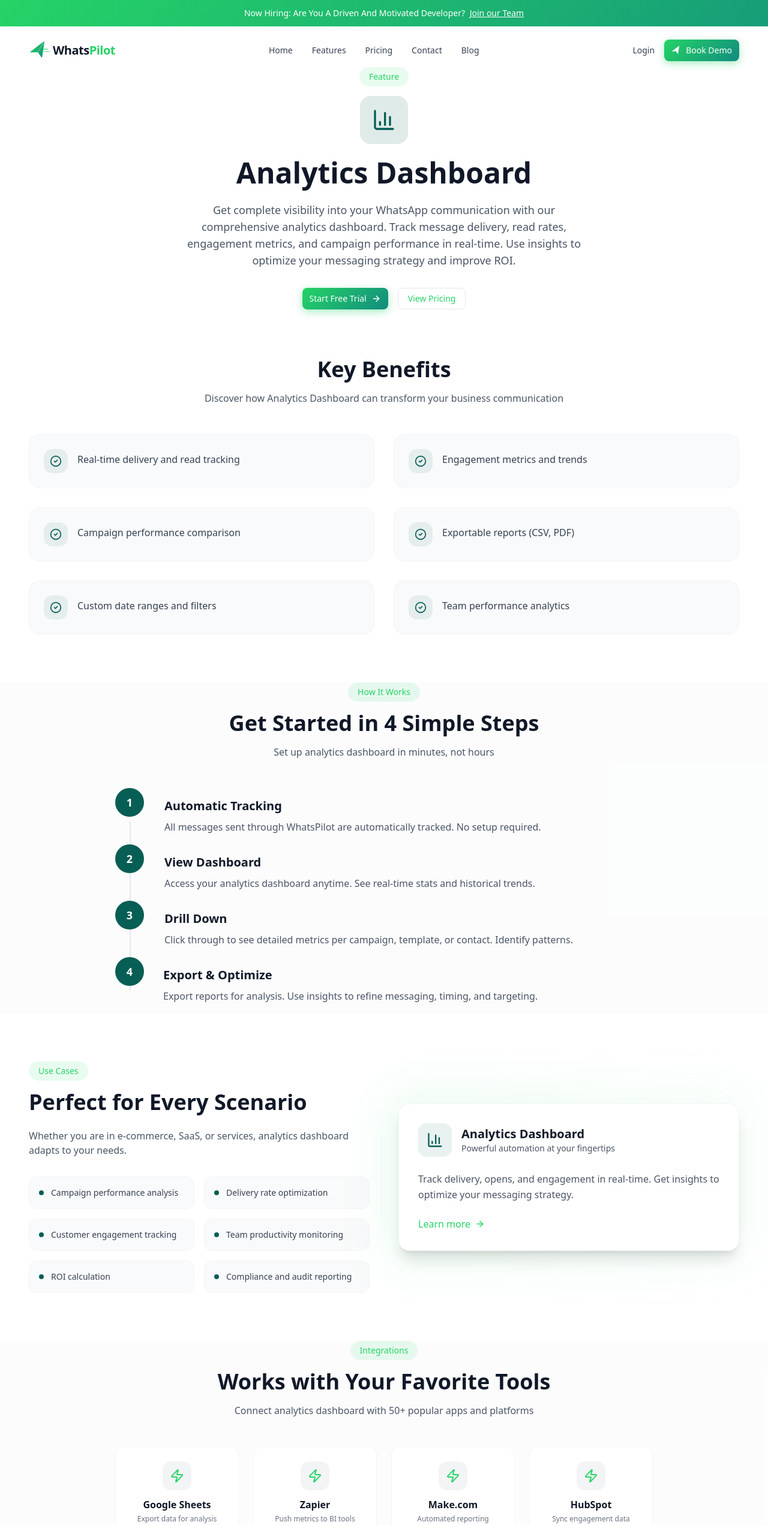
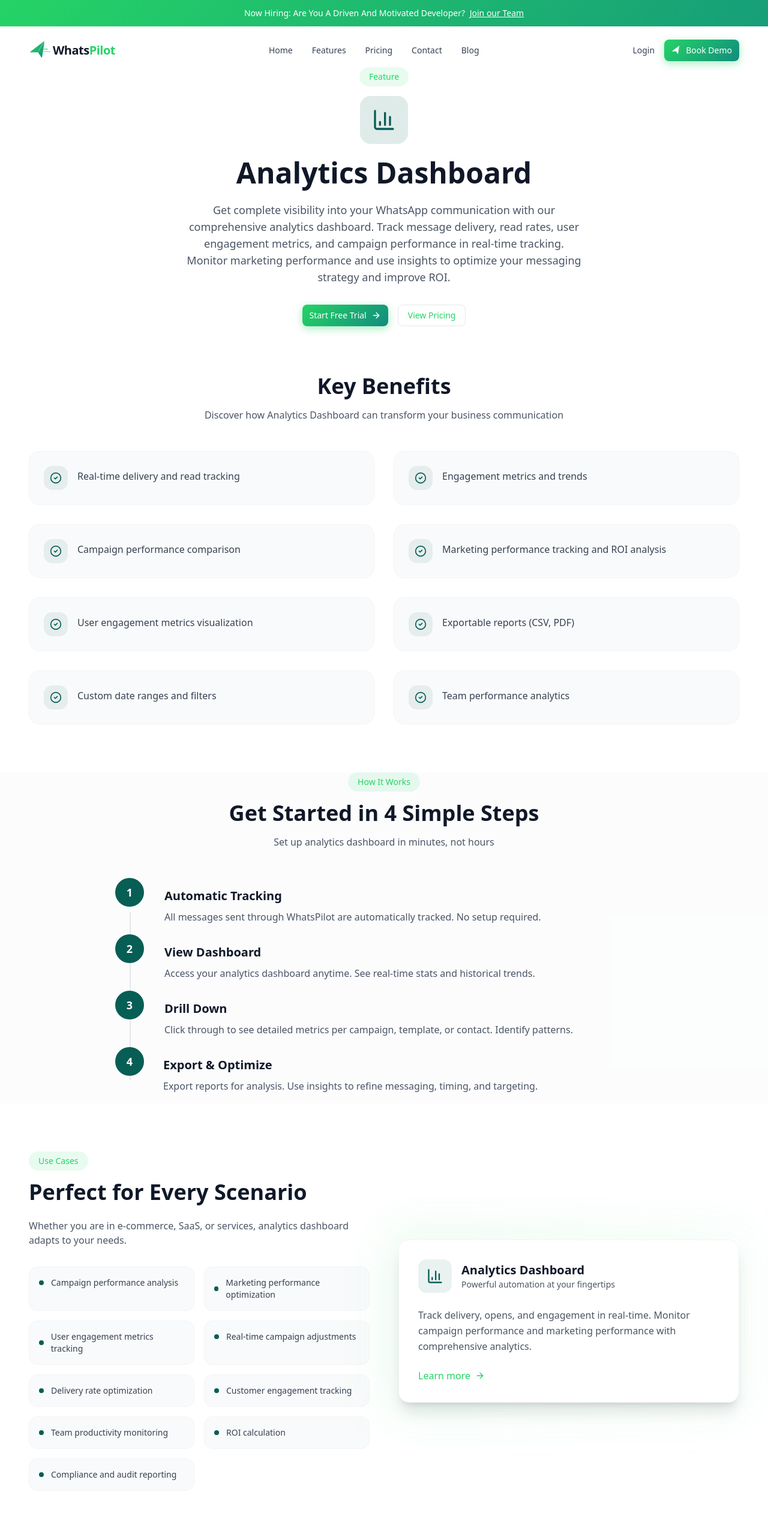
Before and after one commit to Harshit0619/Whatspilot-website-test-, a Next.js app: page /features/analytics-dashboard in a window 1280 px wide. Shown: the top 2543 px of the page at 60% size. Built offline with nearby package versions, Linux system fonts and the light colour scheme.

Commit message:
Settings

```diff
--- a/app/features/feature-data.ts
+++ b/app/features/feature-data.ts
@@ -319,8 +319,8 @@
     id: 'template-library',
     title: 'Template Library',
     slug: 'template-library',
-    description: 'Pre-designed message templates for every scenario. Create, save, and reuse your best-performing messages.',
-    longDescription: 'Jumpstart your messaging with our extensive template library. Choose from 100+ professionally designed templates for various use cases, or create and save your own. Ensure brand consistency, improve response rates, and save time with reusable message components.',
+    description: 'Pre-designed WhatsApp message templates for every scenario. Create, save, and reuse your best-performing messages.',
+    longDescription: 'Jumpstart your messaging with our extensive WhatsApp template library. Choose from 100+ professionally designed WhatsApp marketing templates and campaign templates for various use cases, or create and save your own. Ensure brand consistency, improve response rates, and save time with reusable message components.',
     icon: 'LayoutTemplate',
     color: '#128c7e',
     benefits: [
@@ -330,6 +330,7 @@
       'A/B testing support for optimization',
       'Brand consistency across all messages',
       'One-click personalization',
+      'Build WhatsApp campaign templates that convert',
     ],
     howItWorks: [
       {
@@ -355,11 +356,14 @@
     ],
     useCases: [
       'Marketing promotions and offers',
+      'WhatsApp marketing template campaigns',
       'Customer onboarding sequences',
       'Support responses and resolutions',
       'Order and shipping notifications',
+      'Quick deployment with WhatsApp templates',
       'Appointment confirmations',
       'Event invitations and reminders',
+      'High-converting WhatsApp campaign templates',
     ],
     integrations: [
       { name: 'Google Sheets', description: 'Import variable data' },
@@ -369,15 +373,18 @@
     ],
     seo: {
       title: 'WhatsApp Template Library - Pre-Built Message Templates | WhatsPilot',
-      description: 'Access 100+ pre-designed WhatsApp message templates. Create, save, and reuse templates for marketing, support, and notifications.',
+      description: 'Access 100+ pre-designed WhatsApp message templates. Create, save, and reuse WhatsApp marketing templates and campaign templates for marketing, support, and notifications.',
       keywords: [
         'whatsapp templates',
+        'whatsapp template',
         'message templates',
         'template library',
         'whatsapp marketing',
+        'whatsapp marketing template',
         'reusable messages',
         'message library',
         'whatsapp campaign tools',
+        'whatsapp campaign template',
         'marketing templates',
       ],
     },
@@ -386,14 +393,16 @@
     id: 'analytics-dashboard',
     title: 'Analytics Dashboard',
     slug: 'analytics-dashboard',
-    description: 'Track delivery, opens, and engagement in real-time. Get insights to optimize your messaging strategy.',
-    longDescription: 'Get complete visibility into your WhatsApp communication with our comprehensive analytics dashboard. Track message delivery, read rates, engagement metrics, and campaign performance in real-time. Use insights to optimize your messaging strategy and improve ROI.',
+    description: 'Track delivery, opens, and engagement in real-time. Monitor campaign performance and marketing performance with comprehensive analytics.',
+    longDescription: 'Get complete visibility into your WhatsApp communication with our comprehensive analytics dashboard. Track message delivery, read rates, user engagement metrics, and campaign performance in real-time tracking. Monitor marketing performance and use insights to optimize your messaging strategy and improve ROI.',
     icon: 'BarChart3',
     color: '#075e54',
     benefits: [
       'Real-time delivery and read tracking',
       'Engagement metrics and trends',
       'Campaign performance comparison',
+      'Marketing performance tracking and ROI analysis',
+      'User engagement metrics visualization',
       'Exportable reports (CSV, PDF)',
       'Custom date ranges and filters',
       'Team performance analytics',
@@ -422,6 +431,9 @@
     ],
     useCases: [
       'Campaign performance analysis',
+      'Marketing performance optimization',
+      'User engagement metrics tracking',
+      'Real-time campaign adjustments',
       'Delivery rate optimization',
       'Customer engagement tracking',
       'Team productivity monitoring',
@@ -436,13 +448,17 @@
     ],
     seo: {
       title: 'WhatsApp Analytics Dashboard - Track & Optimize Performance | WhatsPilot',
-      description: 'Monitor WhatsApp message delivery, opens, and engagement with real-time analytics. Get insights to optimize your messaging strategy and improve results.',
+      description: 'Monitor WhatsApp campaign performance, user engagement metrics, and marketing performance with real-time tracking analytics. Get insights to optimize your messaging strategy.',
       keywords: [
         'whatsapp analytics',
         'analytics dashboard',
         'message tracking',
         'delivery reports',
         'engagement metrics',
+        'campaign performance',
+        'marketing performance',
+        'user engagement metrics',
+        'real time tracking',
         'campaign analytics',
         'whatsapp marketing software',
         'performance tracking',
```
